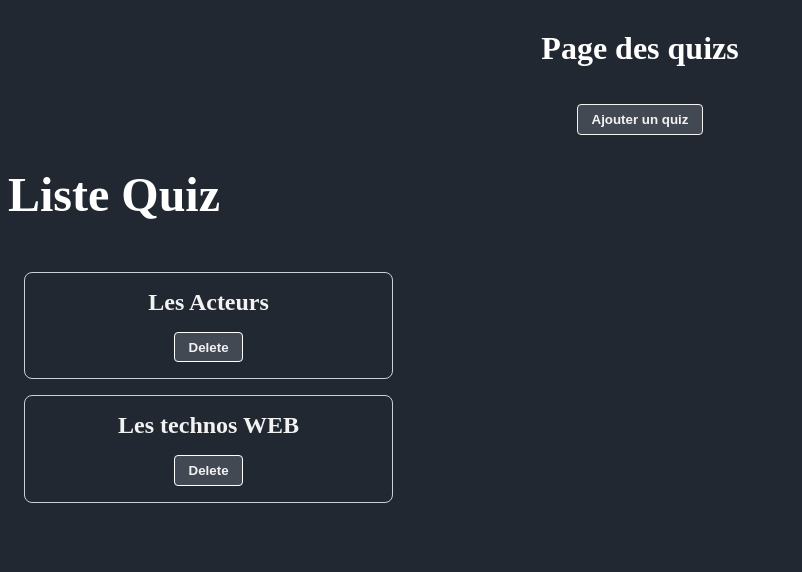
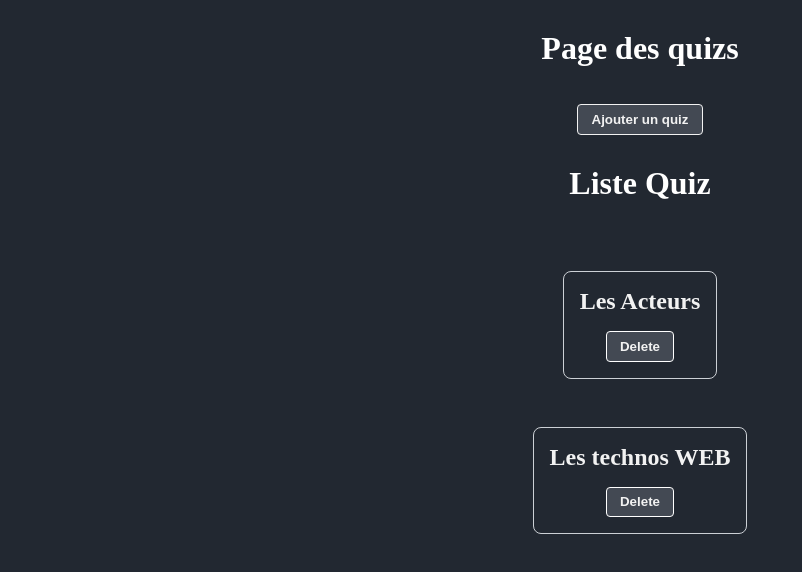
Before and after one commit to 2019-2020-ps6/2022-2023-ps6-les-gourmets, an Angular app in the folder front-end/: page /ListeQuizPage in a window 1280 px wide. Shown: the top 572 px of the page, without its empty margins (0-802 px from the left). Built offline with nearby package versions, Linux system fonts and the light colour scheme.

Commit message:
devinez quoi c est du scss #18

```diff
--- a/front-end/src/app/Components/Questions/ListeQuestion/ListeQuestion.component.scss
+++ b/front-end/src/app/Components/Questions/ListeQuestion/ListeQuestion.component.scss
@@ -8,6 +8,28 @@ h1{
   color: #ffffff;
 }
 
+div{
+  display: flex;
+  flex-direction: column;
+  align-items: center;
+  justify-content: center;
+  height: 100%;
+  width: 500px;
+
+}
+
+button{
+  background-color: #4d535dc6;
+  border: solid 1px #F2F2F2;
+  color:#f2f2f2;
+  font-weight: bold;
+  padding: 0.5em 1em;
+  margin-top: 1rem;
+  border-radius: 4px;
+  transition: background-color 0.3s, color 0.3s;
+  width: 300px;
+}
+
 .question-list {
   display: flex;
   flex-wrap: wrap;
@@ -16,10 +38,12 @@ h1{
   background-color: #222831;
   padding: 2rem;
   align-items: center;
+  width: 300px;
+
 }
 
 .Question{
   flex-basis: calc(33% - 1rem);
-  max-width: calc(33% - 1rem);
+  width : 600 px;
 
 }
--- a/front-end/src/app/Components/Questions/ListeQuestionPage/ListeQuestionPage.component.scss
+++ b/front-end/src/app/Components/Questions/ListeQuestionPage/ListeQuestionPage.component.scss
@@ -1,7 +1,7 @@
-.button-card{
+.button-card {
     background-color: #4d535dc6;
     border: solid 1px #F2F2F2;
-    color:#f2f2f2;
+    color: #f2f2f2;
     font-weight: bold;
     padding: 0.5em 1em;
     margin-top: 1rem;
@@ -9,33 +9,25 @@
     transition: background-color 0.3s, color 0.3s;
 }
 
-h1{
+h1 {
     color: #fff;
     margin-top: 30px;
     text-align: center;
 }
 
-app-ListeQuestion{
-
-    display : flex;
+app-ListeQuestion {
+    display: flex;
     flex-direction: column;
+    align-items: center;
     justify-content: center;
-
-
-    height: 100vh;
-    width: 100vw;
-
-
-
 }
 
-div{
+div {
     display: flex;
     flex-direction: row;
     align-items: center;
     justify-content: center;
     height: 100%;
-
 }
 
 .button-card:hover {
--- a/front-end/src/app/Components/Quizs/ListeQuiz/ListeQuiz.component.html
+++ b/front-end/src/app/Components/Quizs/ListeQuiz/ListeQuiz.component.html
@@ -1,6 +1,8 @@
-<h1>Liste Quiz</h1>
-<div class="quiz-List">
-  <div class="Quiz" *ngFor="let quiz of quizList">
-    <app-Quiz [quiz]="quiz" (deleteQuizz)="deleteQuiz($event)"></app-Quiz>
+<div class="container">
+  <h1>Liste Quiz</h1>
+  <div class="quiz-list">
+      <div class="Quiz" *ngFor="let quiz of quizList">
+          <app-Quiz [quiz]="quiz" (deleteQuizz)="deleteQuiz($event)"></app-Quiz>
+      </div>
   </div>
 </div>
--- a/front-end/src/app/Components/Quizs/ListeQuiz/ListeQuiz.component.scss
+++ b/front-end/src/app/Components/Quizs/ListeQuiz/ListeQuiz.component.scss
@@ -1,24 +1,28 @@
-$grey-background-color: #f2f2f2;
-
-
-h1{
-  color: #ffffff;
-  font-size: 48px;
-  margin-bottom: 50px;
-  color: #ffffff;
+.quiz-list-container {
+  display: flex;
+  flex-direction: column;
+  justify-content: center;
+  width: 100%;
 }
 
 .quiz-list {
   display: flex;
-  flex-wrap: wrap;
+  flex-direction: column;
+
   gap: 1rem;
   justify-content: center;
   background-color: #222831;
   padding: 2rem;
+  align-items: center;
 }
 
 .Quiz {
   flex-basis: calc(33% - 1rem);
   max-width: calc(33% - 1rem);
+}
 
+h1{
+  color: #fff;
+  margin-top: 30px;
+  text-align: center;
 }
--- a/front-end/src/app/Components/Quizs/ListeQuizPage/ListeQuizPage.component.scss
+++ b/front-end/src/app/Components/Quizs/ListeQuizPage/ListeQuizPage.component.scss
@@ -13,6 +13,7 @@ h1{
     color: #fff;
     margin-top: 30px;
     text-align: center;
+
 }
 
 div{
--- a/front-end/src/app/Components/Users/ListUser/ListeUser.component.html
+++ b/front-end/src/app/Components/Users/ListUser/ListeUser.component.html
@@ -1,8 +1,8 @@
 <h1>Liste User</h1>
 <div class="user-List">
-  <ul>
+  <span>
     <div class="User" *ngFor="let user of UserList">
-      <li><app-User [User]="user" (deleteUser)="deleteUser($event)"></app-User></li>
+      <app-User [User]="user" (deleteUser)="deleteUser($event)"></app-User>
     </div>
-  </ul>
+  </span>
 </div>
--- a/front-end/src/app/Components/Users/ListUser/ListeUser.component.scss
+++ b/front-end/src/app/Components/Users/ListUser/ListeUser.component.scss
@@ -12,3 +12,11 @@ div{
     height: 100%;
 
 }
+
+span{
+    display: flex;
+    flex-direction: column;
+    align-items: center;
+    justify-content: center;
+    height: 100%;
+}
--- a/front-end/src/app/Components/Users/UserListPage/ListeUserPage.component.html
+++ b/front-end/src/app/Components/Users/UserListPage/ListeUserPage.component.html
@@ -1,7 +1,8 @@
 <h1>Page des Users</h1>
 <div>
-    <button (click)="AddUser()">+</button>
     <button class="button-card" [routerLink]="['/MenuChoixCreation']">Retour</button>
+    <button (click)="AddUser()">Ajouter un profil</button>
+
 
 </div>
 
--- a/front-end/src/app/Components/Users/UserStatsPage/UserStatsPage.component.html
+++ b/front-end/src/app/Components/Users/UserStatsPage/UserStatsPage.component.html
@@ -1,5 +1,8 @@
-<h1>Coucou c'est la page de stats de l'utilsateur</h1>
-<button [routerLink]="['/UserProfilePage']" >Retour</button>
+<h1>Stats de l'utilsateur</h1>
+<div>
+    <button [routerLink]="['/UserProfilePage']" >Retour</button>
+</div>
+<br>
 <div>
     <input type="text" value={{User.surname}} placeholder={{User.surname}}/>
     <input type="text" value={{User.name}} placeholder={{User.name}}/>
--- a/front-end/src/app/Components/Users/UserStatsPage/UserStatsPage.component.scss
+++ b/front-end/src/app/Components/Users/UserStatsPage/UserStatsPage.component.scss
@@ -0,0 +1,32 @@
+h1{
+    color: #fff;
+    margin-top: 30px;
+    text-align: center;
+}
+
+div{
+    display: flex;
+    flex-direction: row;
+    align-items: center;
+    justify-content: center;
+    height: 100%;
+
+}
+
+input{
+    padding: 0.5rem;
+    border: 1px solid #ccc;
+    border-radius: 0.25rem;
+    font-size: 1rem;
+}
+
+button{
+    background-color: #4d535dc6;
+    border: solid 1px #F2F2F2;
+    color:#f2f2f2;
+    font-weight: bold;
+    padding: 0.5em 1em;
+    margin-top: 1rem;
+    border-radius: 4px;
+    transition: background-color 0.3s, color 0.3s;
+}
```
